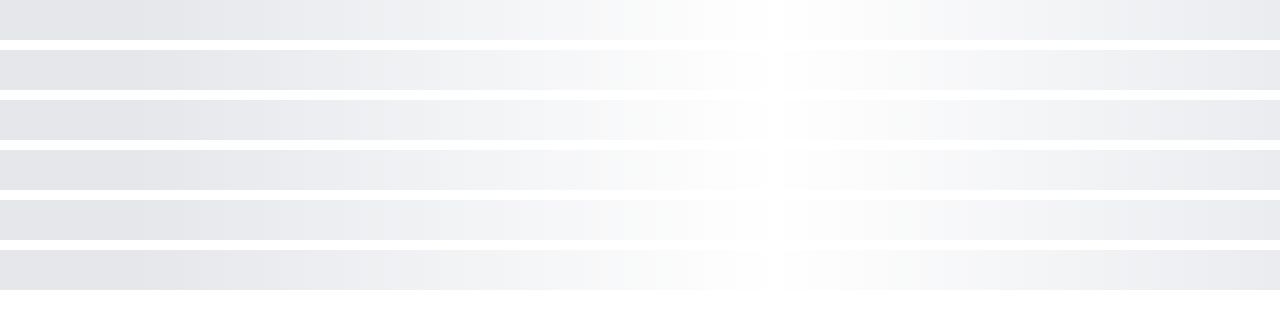
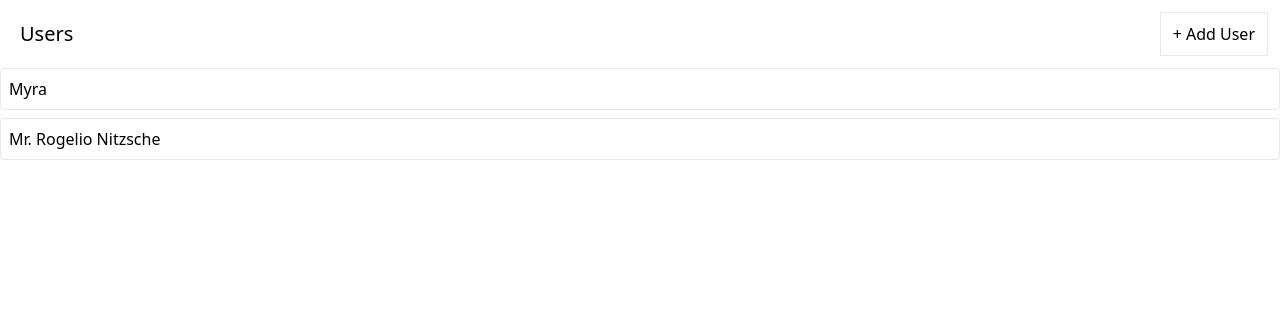
Before and after one commit to W84Bee/media2, a React (Create React App) app: page / in a window 1280 px wide. Shown: the top 328 px of the page. Built offline with nearby package versions, Linux system fonts and the light colour scheme; data requests are answered from the project's data file.

Commit message:
Creating Add User
Ability to create a new User

```diff
--- a/db.json
+++ b/db.json
@@ -1,5 +1,14 @@
 {
-  "users": [{"id": 1, "name": "Myra"}],
+  "users": [
+    {
+      "id": 1,
+      "name": "Myra"
+    },
+    {
+      "name": "Mr. Rogelio Nitzsche",
+      "id": 2
+    }
+  ],
   "albums": [],
   "photos": []
 }
--- a/src/components/UsersList.js
+++ b/src/components/UsersList.js
@@ -1,6 +1,7 @@
 import { useEffect } from "react";
 import {useDispatch, useSelector} from "react-redux";
-import { fetchUsers } from "../store";
+import { fetchUsers, addUser } from "../store";
+import Button from "./Button";
 import Skeleton from "./Skeleton";
 
 function UsersList() {
@@ -13,6 +14,10 @@ function UsersList() {
         dispatch(fetchUsers());
     }, [dispatch]);
 
+    const handleUserAdd = () => {
+        dispatch(addUser());
+    };
+
     if(isLoading) {
         return <div><Skeleton times={6} className="h-10 w-full"/></div>;
     }
@@ -21,9 +26,23 @@ function UsersList() {
         return <div>Error fetching data...</div>
     }
 
+    const renderedUsers = data.map((user) => {
+       return <div key={user.id} className="mb-2 border rounded">
+           <div className="flex p-2 justify-between items-center cursor-pointer">
+               {user.name}
+           </div>
+       </div>
+    });
+
     return (
         <div>
-            {data.length}
+            <div className="flex flex-row justify-between m-3">
+                <h1 className="m-2 text-xl">Users</h1>
+                <Button onClick={handleUserAdd}>
+                    + Add User
+                </Button>
+            </div>
+            {renderedUsers}
         </div>
     );
 }
--- a/src/store/index.js
+++ b/src/store/index.js
@@ -8,3 +8,4 @@ export const store = configureStore({
 });
 
 export * from './thunks/fetchUsers';
+export * from './thunks/addUser';
--- a/src/store/slices/usersSlice.js
+++ b/src/store/slices/usersSlice.js
@@ -1,5 +1,6 @@
 import { createSlice } from "@reduxjs/toolkit";
 import { fetchUsers } from "../thunks/fetchUsers";
+import {addUser} from "../thunks/addUser";
 
 const usersSlice = createSlice({
     name: 'users',
@@ -22,6 +23,17 @@ const usersSlice = createSlice({
             state.isLoading = false;
             state.error = action.error;
         });
+        builder.addCase(addUser.pending, (state, action) => {
+            state.isLoading = true;
+        });
+        builder.addCase(addUser.fulfilled, (state, action) => {
+            state.isLoading = false;
+            state.data.push(action.payload);
+        });
+        builder.addCase(addUser.rejected, (state, action) => {
+            state.isLoading = false;
+            state.error = action.error;
+        });
     },
 });
 
--- /dev/null
+++ b/src/store/thunks/addUser.js
@@ -0,0 +1,13 @@
+import {createAsyncThunk} from "@reduxjs/toolkit";
+import axios from "axios";
+import {faker} from "@faker-js/faker";
+
+const addUser = createAsyncThunk('users/add', async () => {
+    const response = await axios.post('http://localhost:3005/users', {
+        name: faker.name.fullName()
+    });
+
+    return response.data;
+});
+
+export {addUser};
--- a/src/store/thunks/fetchUsers.js
+++ b/src/store/thunks/fetchUsers.js
@@ -5,7 +5,7 @@ const fetchUsers = createAsyncThunk('users/fetch', async () => {
     const response = await axios.get('http://localhost:3005/users');
 
     // DEV ONLY!!!
-    await pause(10000);
+    await pause(1000);
 
     return response.data;
 });
```
